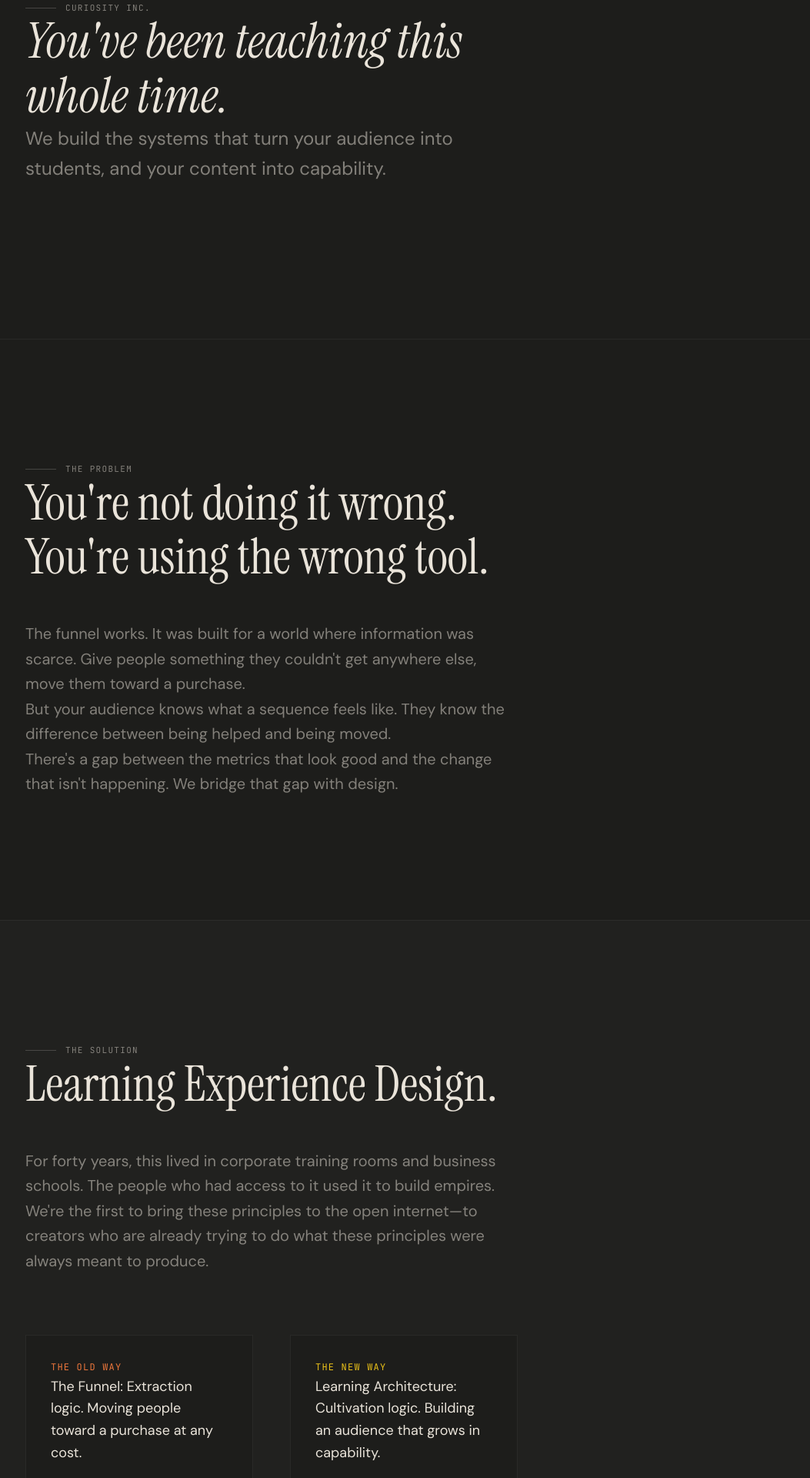
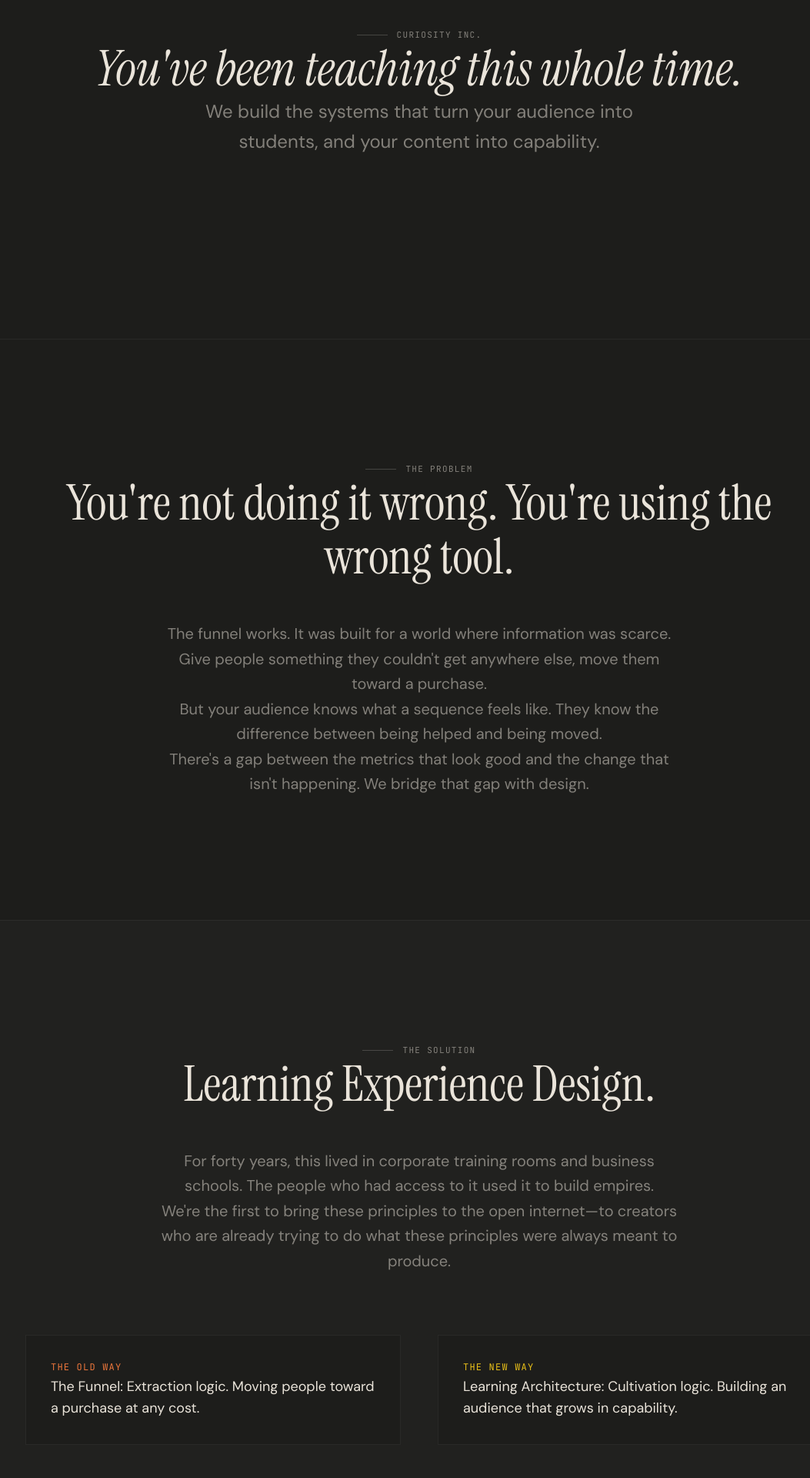
Before and after one commit to jacklyn747/Curiosity-Inc., a React (Vite) app: page / in a window 1280 px wide. Shown: the part 200-2120 px from the top of the page at 77% size, without its empty margins (95-1148 px from the left). Built offline with nearby package versions, Linux system fonts and the light colour scheme.

Commit message:
UI: Centering all layout sections and text for a more stable, centered aesthetic.

```diff
--- a/src/index.css
+++ b/src/index.css
@@ -80,7 +80,7 @@
   --spacing-edge: clamp(var(--space-md), 5vw, var(--space-2xl));
 }
 
-/* THE ASYMMETRIC GRID — stable and spacious */
+/* THE CENTERED GRID — simple and predictable */
 .grid-architectural {
   display: grid;
   grid-template-columns:
@@ -88,7 +88,6 @@
     [content-start narrow-start wide-start] 1fr
     [narrow-end wide-end content-end] 1.5rem
     [bleed-end];
-  column-gap: var(--space-lg);
   width: 100%;
 }
 
@@ -96,19 +95,16 @@
   .grid-architectural {
     grid-template-columns:
       [bleed-start] 1fr
-      [content-start narrow-start] 40rem [narrow-end wide-start]
-      20rem
-      [content-end wide-end]
+      [content-start narrow-start wide-start] min(1200px, 64rem)
+      [narrow-end wide-end content-end]
       1fr [bleed-end];
-    column-gap: 4rem;
   }
 }
 
 .col-full   { grid-column: bleed-start / bleed-end; }
-.col-wide   { grid-column: content-start / wide-end; }
-.col-narrow { grid-column: narrow-start / narrow-end; }
-.col-content { grid-column: content-start / content-end; }
-.col-offset { grid-column: wide-start / wide-end; }
+.col-wide, .col-narrow, .col-content, .col-offset {
+  grid-column: content-start / content-end;
+}
 
 /* RESET & CORE STYLES */
 *, *::before, *::after {
--- a/src/pages/index.tsx
+++ b/src/pages/index.tsx
@@ -71,12 +71,12 @@ export function HomePage() {
     <div className="homepage-root">
       {/* ── 1. HERO ─────────────────────────────────────────────────────── */}
       <section id="hero" className="grid-architectural min-h-[80vh] items-center py-40">
-        <div className="col-narrow">
+        <div className="col-content flex flex-col items-center text-center">
           <SectionLabel>CURIOSITY INC.</SectionLabel>
           <DisplayHeading as="h1" className="mt-8 text-[clamp(48px,8vw,120px)] leading-[0.9] italic">
             You've been teaching this whole time.
           </DisplayHeading>
-          <p className="font-body text-[24px] leading-relaxed text-[var(--color-text-dim)] mt-12 max-w-[600px]">
+          <p className="font-body text-[24px] leading-relaxed text-[var(--color-text-dim)] mt-12 max-w-[600px] mx-auto">
             We build the systems that turn your audience into students, and your content into capability.
           </p>
         </div>
@@ -84,12 +84,12 @@ export function HomePage() {
 
       {/* ── 2. THE GAP ────────────────────────────────────────────────────── */}
       <section id="gap" className="grid-architectural w-full border-t border-[rgba(255,255,255,0.05)] py-40">
-        <div className="col-narrow">
+        <div className="col-content flex flex-col items-center text-center">
           <SectionLabel>THE PROBLEM</SectionLabel>
           <DisplayHeading as="h2" className="mt-8">
             You're not doing it wrong. You're using the wrong tool.
           </DisplayHeading>
-          <div className="space-y-8 mt-12 text-[var(--color-text-dim)] text-[20px] leading-relaxed max-w-[680px]">
+          <div className="space-y-8 mt-12 text-[var(--color-text-dim)] text-[20px] leading-relaxed max-w-[680px] mx-auto">
             <p>
               The funnel works. It was built for a world where information was scarce. Give people something they couldn't get anywhere else, move them toward a purchase.
             </p>
@@ -105,12 +105,12 @@ export function HomePage() {
 
       {/* ── 3. THE REVEAL ─────────────────────────────────────────────────── */}
       <section id="reveal" className="grid-architectural w-full border-t border-[rgba(255,255,255,0.05)] py-40 bg-[rgba(255,255,255,0.02)]">
-        <div className="col-narrow">
+        <div className="col-content flex flex-col items-center text-center">
           <SectionLabel>THE SOLUTION</SectionLabel>
           <DisplayHeading as="h2" className="mt-8">
             Learning Experience Design.
           </DisplayHeading>
-          <div className="space-y-8 mt-12 text-[var(--color-text-dim)] text-[20px] leading-relaxed max-w-[680px]">
+          <div className="space-y-8 mt-12 text-[var(--color-text-dim)] text-[20px] leading-relaxed max-w-[680px] mx-auto">
             <p>
               For forty years, this lived in corporate training rooms and business schools. The people who had access to it used it to build empires.
             </p>
@@ -119,7 +119,7 @@ export function HomePage() {
             </p>
           </div>
 
-          <div className="grid grid-cols-1 md:grid-cols-2 gap-12 mt-20">
+          <div className="grid grid-cols-1 md:grid-cols-2 gap-12 mt-20 w-full text-left">
             <div className="p-8 border border-[rgba(255,255,255,0.05)] bg-[var(--color-void)]">
               <h3 className="font-mono text-[12px] text-[var(--color-accent)] uppercase tracking-widest mb-4">The Old Way</h3>
               <p className="font-body text-[18px]">The Funnel: Extraction logic. Moving people toward a purchase at any cost.</p>
@@ -134,7 +134,7 @@ export function HomePage() {
 
       {/* ── 4. THE WORK ───────────────────────────────────────────────────── */}
       <section id="work" className="grid-architectural w-full border-t border-[rgba(255,255,255,0.05)] py-40">
-        <div className="col-narrow mb-16">
+        <div className="col-content mb-16 flex flex-col items-center text-center">
           <SectionLabel>THE PROOF</SectionLabel>
           <DisplayHeading as="h2" className="mt-8">Selected Engagements</DisplayHeading>
         </div>
@@ -158,10 +158,10 @@ export function HomePage() {
 
       {/* ── 5. THE LIBRARY ────────────────────────────────────────────────── */}
       <section id="library" className="grid-architectural w-full border-t border-[rgba(255,255,255,0.05)] py-40">
-        <div className="col-narrow mb-16">
+        <div className="col-content mb-16 flex flex-col items-center text-center">
           <SectionLabel>THE LIBRARY</SectionLabel>
           <DisplayHeading as="h2" className="mt-8">Things worth your time.</DisplayHeading>
-          <p className="font-body text-[20px] text-[var(--color-text-dim)] mt-8">
+          <p className="font-body text-[20px] text-[var(--color-text-dim)] mt-8 max-w-[680px]">
             The principles, without the pitch. Read these and you'll understand exactly what we do.
           </p>
         </div>
```
